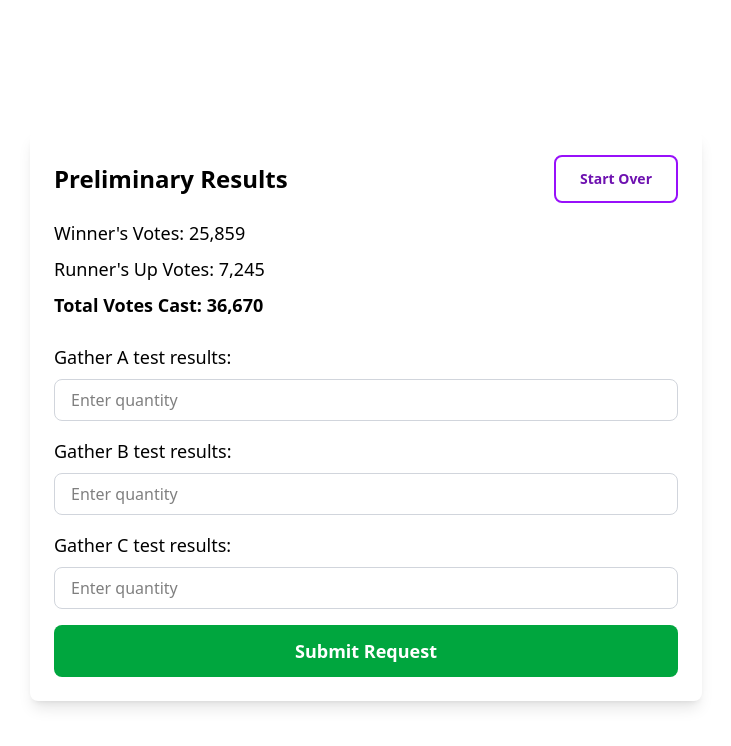
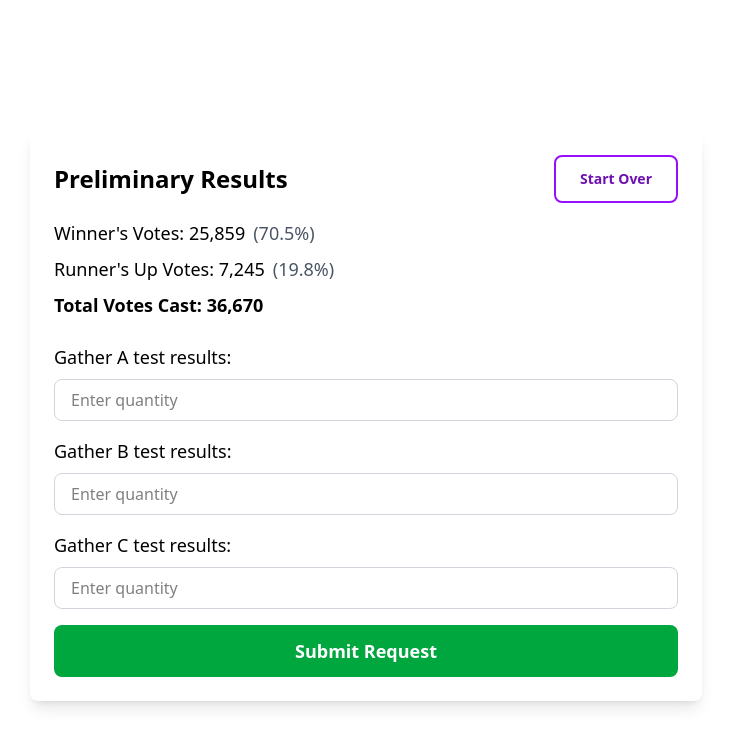
Before and after one commit to dsernst/simulate-corrupted-election, a Next.js app: page / in a window 1280 px wide. Both pictures are taken after a click on the button "Simulate new Election". Shown: the top 746 px of the page, without its empty margins (274-1005 px from the left). Built offline with nearby package versions, Linux system fonts and the light colour scheme.

Commit message:
Show Winner and Runner Up %s too

```diff
--- a/app/page.tsx
+++ b/app/page.tsx
@@ -47,6 +47,10 @@ export default function Home() {
     // TODO: Add your submission logic here
   }
 
+  const calculatePercentage = (votes: number, total: number) => {
+    return ((votes / total) * 100).toFixed(1)
+  }
+
   return (
     <main className="flex min-h-screen flex-col items-center justify-center p-24 gap-8">
       {!showSimulation ? (
@@ -67,10 +71,26 @@ export default function Home() {
             <p className="text-lg">
               Winner&apos;s Votes:{' '}
               {simulationResults.winnerVotes.toLocaleString()}
+              <span className="text-gray-600 ml-2">
+                (
+                {calculatePercentage(
+                  simulationResults.winnerVotes,
+                  simulationResults.totalVotes
+                )}
+                %)
+              </span>
             </p>
             <p className="text-lg">
               Runner&apos;s Up Votes:{' '}
               {simulationResults.runnerUpVotes.toLocaleString()}
+              <span className="text-gray-600 ml-2">
+                (
+                {calculatePercentage(
+                  simulationResults.runnerUpVotes,
+                  simulationResults.totalVotes
+                )}
+                %)
+              </span>
             </p>
             <p className="text-lg font-semibold">
               Total Votes Cast: {simulationResults.totalVotes.toLocaleString()}
```
